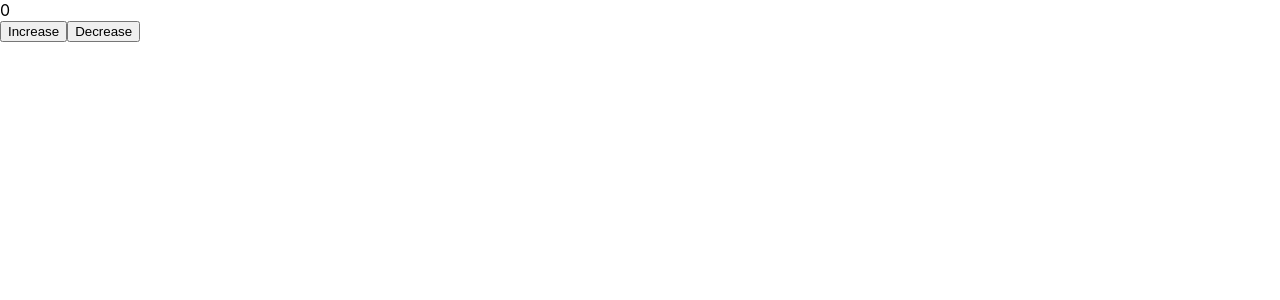
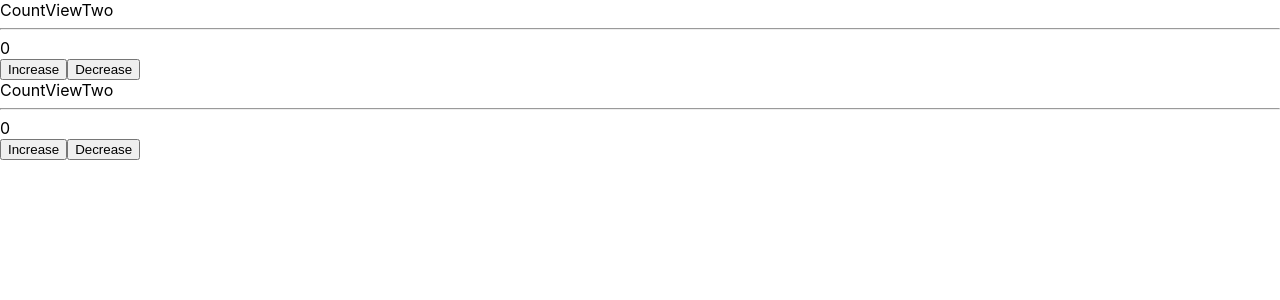
Before and after one commit to abheeth99/learn-react, a React (Create React App) app: page / in a window 1280 px wide. Shown: the top 300 px of the page. Built offline with nearby package versions, Linux system fonts and the light colour scheme.

Commit message:
add context, consumer not working

```diff
--- a/src/App.tsx
+++ b/src/App.tsx
@@ -1,14 +1,24 @@
 import React from 'react';
 import './App.css';
-import { counterStore } from './Store/counterStore';
-import CountView from './Components/CountView';
+// import { counterStore } from './Store/counterStore';
+import CountView from './Components/CountViewOne';
+import CountViewTwo from './Components/CounterViewTwo';
+import { StoreConsumer, StoreProvider } from './Store/StoreContext';
 
 class App extends React.Component{
 
   render() {
     return (
       <>
-      <CountView counterStore ={counterStore}/>
+      <StoreProvider>
+        <CountView/>
+        <CountViewTwo/>
+        {/* <StoreConsumer>
+          {
+            value=>{return(<h1>{value.count}</h1>)}
+          }
+        </StoreConsumer> */}
+      </StoreProvider>
       </>
     );
   }
--- a/src/Components/CountView.tsx
+++ /dev/null
@@ -1,26 +0,0 @@
-import React from 'react';
-import { observer } from "mobx-react"
-import { CounterStoreImpl } from '../Store/counterStore';
-
-interface CounterViewProps {
-    counterStore: CounterStoreImpl
-}
-class CountView extends React.Component<CounterViewProps>{
-    constructor(props: CounterViewProps) {
-        super(props);
-    }
-
-    render() {
-        return (
-            <div>
-                <div>
-                    {this.props.counterStore.count}
-                </div>
-                <button onClick={() => this.props.counterStore.increase()}>Increase</button>
-                <button onClick={() => this.props.counterStore.decrease()}>Decrease</button>
-            </div>
-        )
-    }
-}
-
-export default observer(CountView);
--- /dev/null
+++ b/src/Components/CountViewOne.tsx
@@ -0,0 +1,31 @@
+import React from 'react';
+import { observer } from "mobx-react"
+import StoreContext from '../Store/StoreContext';
+
+// interface CounterViewProps {
+//     counterStore: CounterStoreImpl
+// }
+
+class CountViewOne extends React.Component{
+    // 2nd way to consume the context
+    static contextType = StoreContext;
+    render() {
+        debugger;
+        let {count, increase, decrease} = this.context;
+        return (
+            <div>
+                CountViewTwo <hr/>
+                <div>
+                    {count}
+                </div>
+                <button onClick={() => increase()}>Increase</button>
+                <button onClick={() => decrease()}>Decrease</button>
+            </div>
+        )
+    }
+}
+
+// 1st way to consume the context
+// CountViewOne.contextType = StoreContext;
+
+export default observer(CountViewOne);
--- /dev/null
+++ b/src/Components/CounterViewTwo.tsx
@@ -0,0 +1,28 @@
+import React from 'react';
+import { observer } from "mobx-react"
+import StoreContext, { StoreConsumer } from '../Store/StoreContext';
+
+
+// 3rd way to consume the context
+class CountViewTwo extends React.Component{
+    render() {
+        return (
+        <StoreConsumer>
+            {value => {
+                return (
+                    <div>
+                        CountViewTwo <hr/>
+                        <div>
+                            {value.count}
+                        </div>
+                        <button onClick={() => value.increase()}>Increase</button>
+                        <button onClick={() => value.decrease()}>Decrease</button>
+                    </div>
+                )
+            }}
+        </StoreConsumer>
+        )
+    }
+}
+
+export default observer(CountViewTwo);
--- /dev/null
+++ b/src/Store/StoreContext.tsx
@@ -0,0 +1,18 @@
+import React from 'react';
+import { CounterStore } from './counterStore';
+
+const StoreContext = React.createContext(new CounterStore());
+export const StoreConsumer = StoreContext.Consumer;
+
+export class StoreProvider extends React.Component{
+
+    render() {
+        return (
+           <StoreContext.Provider value={new CounterStore()}>
+               {this.props.children}
+            </StoreContext.Provider>
+        )
+    }
+}
+
+export default StoreContext;
--- a/src/Store/counterStore.ts
+++ b/src/Store/counterStore.ts
@@ -1,7 +1,7 @@
 import { action, observable } from 'mobx';
 import { makeAutoObservable, makeObservable, reaction } from "mobx"
 
-export class CounterStoreImpl {
+export class CounterStore {
     constructor() {
       makeObservable(this)
     }
@@ -19,4 +19,4 @@ export class CounterStoreImpl {
     };
   }
 
-export const counterStore = new CounterStoreImpl();
+// export const counterStore = new CounterStore();
```
